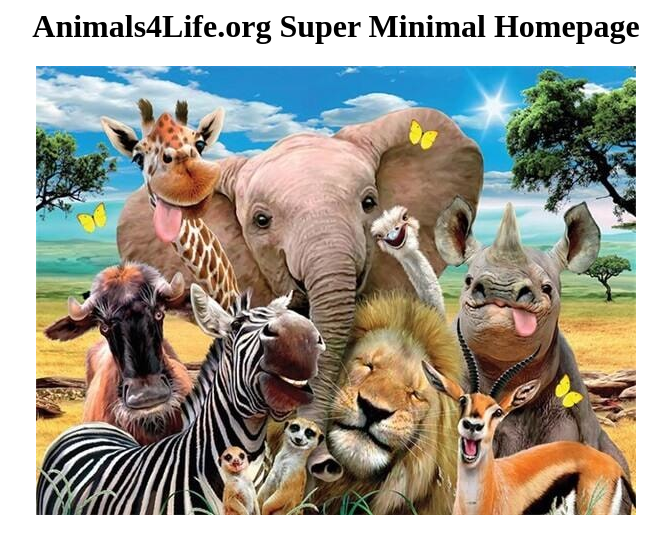
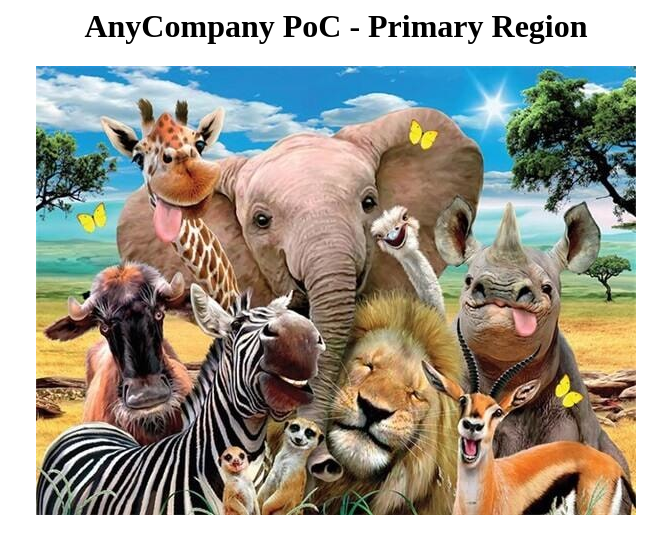
Before and after one commit to glendont/aws-multi-region-web, a plain HTML site: page primary-web-app/index.html in a window 1280 px wide. Shown: the whole page, without its empty margins (304-974 px from the left). Drawn offline with Linux system fonts and the light colour scheme.

Commit message:
Edited Primary Region index.html

```diff
--- a/primary-web-app/index.html
+++ b/primary-web-app/index.html
@@ -1,9 +1,10 @@
 <html>
     <head>
-        <title>Animals4life.org Super Minimal Homepage</title>
+        <title>AnyCompany PoC -  Primary
+Region</title>
     </head>
     <head>
-        <h1><center>Animals4Life.org Super Minimal Homepage</center></h1>
+        <h1><center>AnyCompany PoC - Primary Region</center></h1>
         <center><img src="minimal.jpg"></center>
     </head>
 </html>
```
